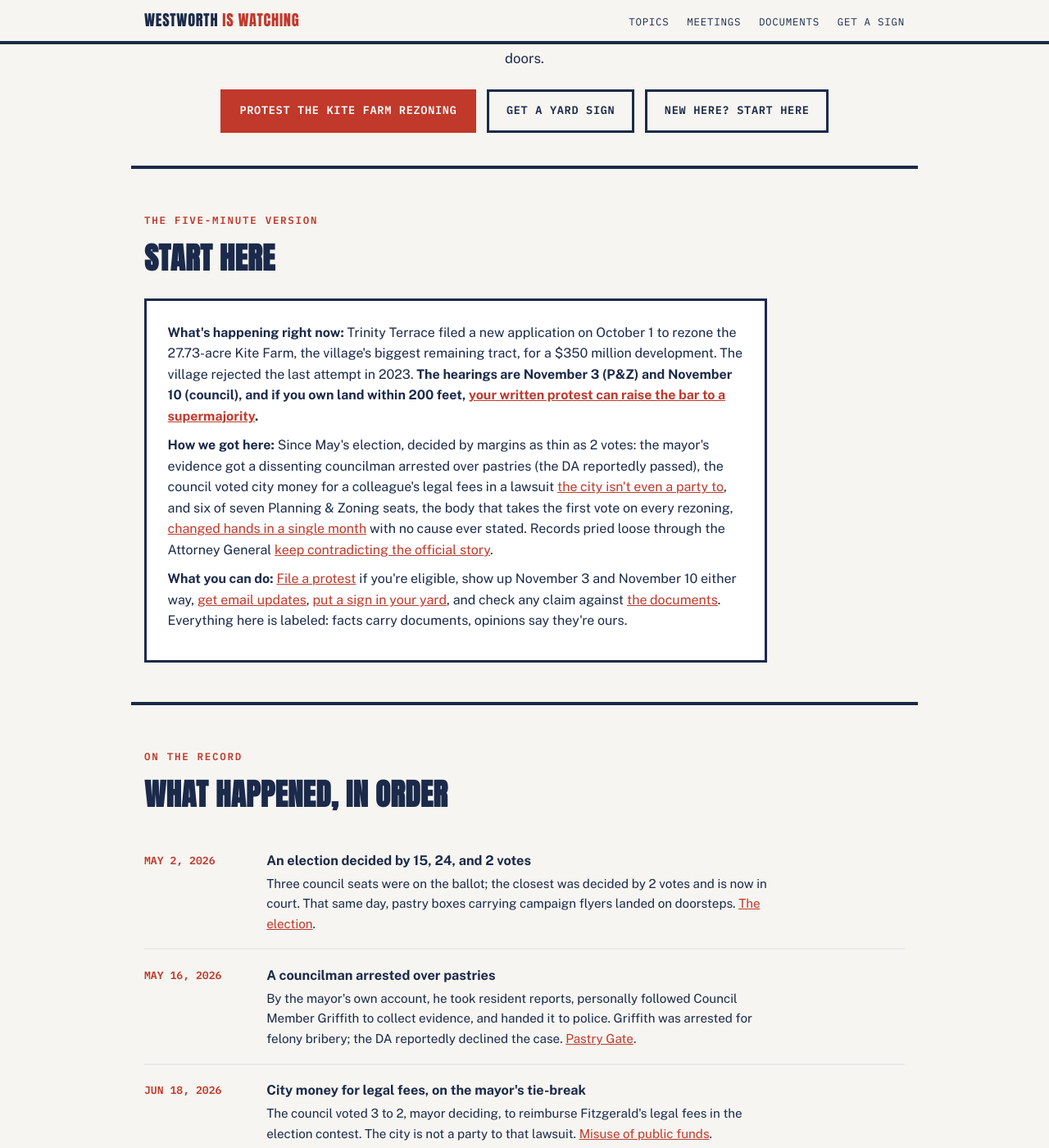
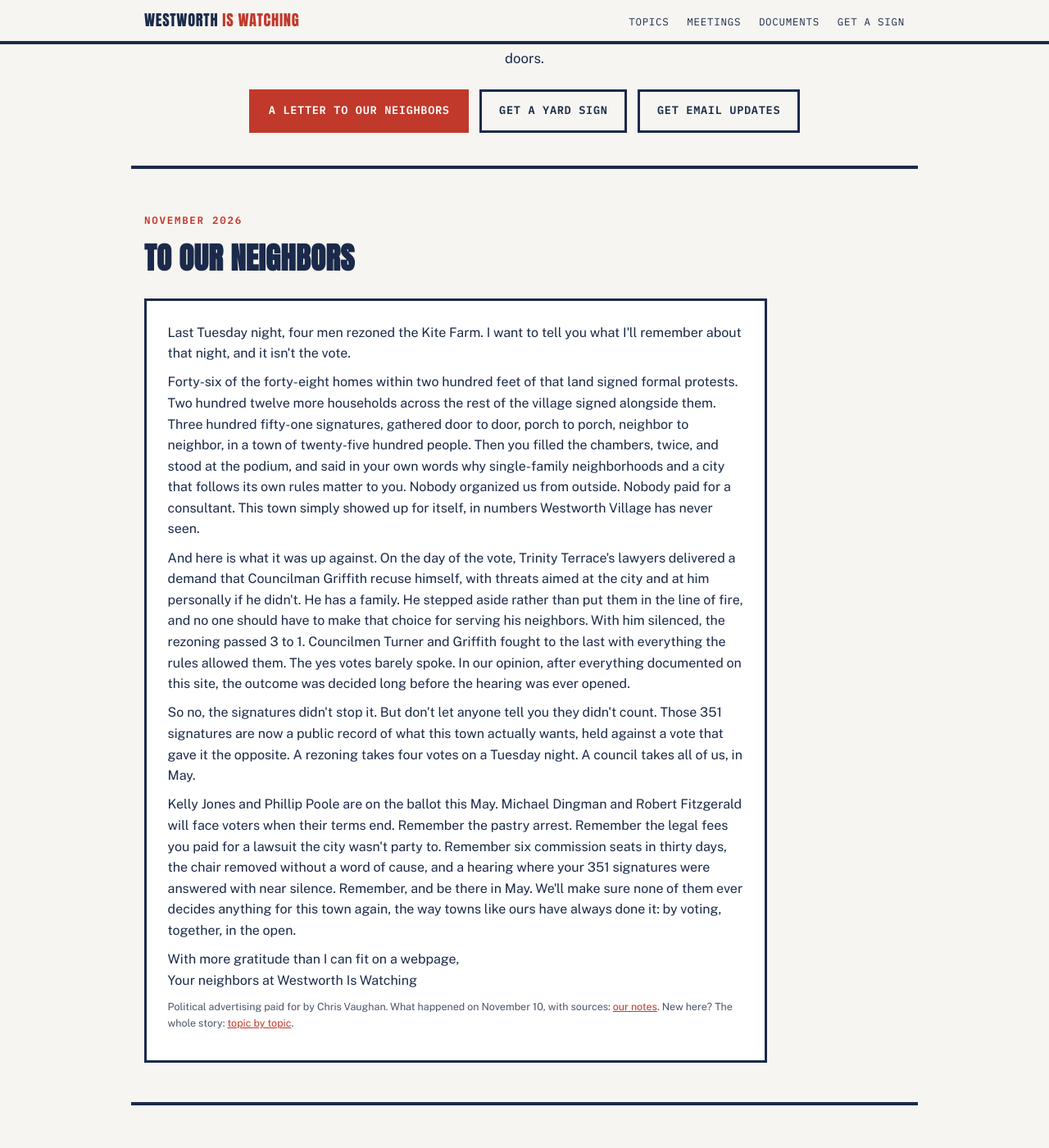
Before and after one commit to cvaughan28/westworth-is-watching, a Jekyll site: the page built from index.html, in a window 1280 px wide and 1400 px high, scrolled down 419 px. Shown: the whole window at 82% size. Built offline with Jekyll 4.4.1, drawn with Linux system fonts in a browser that asks for light colours; some of the changed text lies outside the part shown.

Commit message:
After November 10: a letter to our neighbors, the vote record, and the watch that continues

```diff
--- a/index.html
+++ b/index.html
@@ -11,22 +11,26 @@ layout: default
   <div class="stakes" aria-hidden="true"><i></i><i></i></div>
   <p class="lede">We're your neighbors in Westworth Village. We read the agendas, file the records requests, and show up to the meetings, so decisions about our town get made in front of us, not behind closed doors.</p>
   <div class="cta-row">
-    <a class="btn btn-solid" href="{{ '/protest/' | relative_url }}">Protest the Kite Farm rezoning</a>
+    <a class="btn btn-solid" href="#letter">A letter to our neighbors</a>
     <a class="btn btn-ghost" href="#sign">Get a yard sign</a>
-    <a class="btn btn-ghost" href="#start">New here? Start here</a>
+    <a class="btn btn-ghost" href="#alerts">Get email updates</a>
   </div>
 </div>
 
 <hr class="divider">
 
-<!-- ============ START HERE ============ -->
-<section id="start">
-  <span class="eyebrow">The five-minute version</span>
-  <h2>Start here</h2>
+<!-- ============ A LETTER TO OUR NEIGHBORS ============ -->
+<section id="letter">
+  <span class="eyebrow">November 2026</span>
+  <h2>To our neighbors</h2>
   <div class="starter">
-    <p><strong>What's happening right now:</strong> Trinity Terrace filed a new application on October 1 to rezone the 27.73-acre Kite Farm, the village's biggest remaining tract, for a $350 million development. The village rejected the last attempt in 2023. <strong>The hearings are November 3 (P&amp;Z) and November 10 (council), and if you own land within 200 feet, <a href="{{ '/protest/' | relative_url }}">your written protest can raise the bar to a supermajority</a>.</strong></p>
-    <p><strong>How we got here:</strong> Since May's election, decided by margins as thin as 2 votes: the mayor's evidence got a dissenting councilman arrested over pastries (the DA reportedly passed), the council voted city money for a colleague's legal fees in a lawsuit <a href="{{ '/topics/misuse-of-public-funds/' | relative_url }}">the city isn't even a party to</a>, and six of seven Planning &amp; Zoning seats, the body that takes the first vote on every rezoning, <a href="{{ '/topics/planning-and-zoning/' | relative_url }}">changed hands in a single month</a> with no cause ever stated. Records pried loose through the Attorney General <a href="{{ '/topics/records/' | relative_url }}">keep contradicting the official story</a>.</p>
-    <p><strong>What you can do:</strong> <a href="{{ '/protest/' | relative_url }}">File a protest</a> if you're eligible, show up November 3 and November 10 either way, <a href="#alerts">get email updates</a>, <a href="#sign">put a sign in your yard</a>, and check any claim against <a href="#documents">the documents</a>. Everything here is labeled: facts carry documents, opinions say they're ours.</p>
+    <p>Last Tuesday night, four men rezoned the Kite Farm. I want to tell you what I'll remember about that night, and it isn't the vote.</p>
+    <p>Forty-six of the forty-eight homes within two hundred feet of that land signed formal protests. Two hundred twelve more households across the rest of the village signed alongside them. Three hundred fifty-one signatures, gathered door to door, porch to porch, neighbor to neighbor, in a town of twenty-five hundred people. Then you filled the chambers, twice, and stood at the podium, and said in your own words why single-family neighborhoods and a city that follows its own rules matter to you. Nobody organized us from outside. Nobody paid for a consultant. This town simply showed up for itself, in numbers Westworth Village has never seen.</p>
+    <p>And here is what it was up against. On the day of the vote, Trinity Terrace's lawyers delivered a demand that Councilman Griffith recuse himself, with threats aimed at the city and at him personally if he didn't. He has a family. He stepped aside rather than put them in the line of fire, and no one should have to make that choice for serving his neighbors. With him silenced, the rezoning passed 3 to 1. Councilmen Turner and Griffith fought to the last with everything the rules allowed them. The yes votes barely spoke. In our opinion, after everything documented on this site, the outcome was decided long before the hearing was ever opened.</p>
+    <p>So no, the signatures didn't stop it. But don't let anyone tell you they didn't count. Those 351 signatures are now a public record of what this town actually wants, held against a vote that gave it the opposite. A rezoning takes four votes on a Tuesday night. A council takes all of us, in May.</p>
+    <p>Kelly Jones and Phillip Poole are on the ballot this May. Michael Dingman and Robert Fitzgerald will face voters when their terms end. Remember the pastry arrest. Remember the legal fees you paid for a lawsuit the city wasn't party to. Remember six commission seats in thirty days, the chair removed without a word of cause, and a hearing where your 351 signatures were answered with near silence. Remember, and be there in May. We'll make sure none of them ever decides anything for this town again, the way towns like ours have always done it: by voting, together, in the open.</p>
+    <p>With more gratitude than I can fit on a webpage,<br>Your neighbors at Westworth Is Watching</p>
+    <p style="font-size:.78rem;color:#4a5568">Political advertising paid for by Chris Vaughan. What happened on November 10, with sources: <a href="{{ '/meetings/2026-11-10-council-meeting/' | relative_url }}">our notes</a>. New here? The whole story: <a href="{{ '/topics/' | relative_url }}">topic by topic</a>.</p>
   </div>
 </section>
 
@@ -130,6 +134,14 @@ layout: default
     <div>
       <h3>The incompleteness case goes to every commissioner</h3>
       <p>A written comment delivered for the November 3 hearing lays out five defects, each cited to the city's own code: no deviations list, no owner signature, no survey, a draft ordinance missing everything a PD ordinance must contain, and no engineering review of this submittal. Under the code, incomplete applications "shall not be scheduled." <a href="{{ '/topics/trinity-terrace/' | relative_url }}">The case, in full</a>.</p>
+    </div>
+  </div>
+
+  <div class="event">
+    <div class="date">NOV 10, 2026</div>
+    <div>
+      <h3>351 signatures against. Four votes for.</h3>
+      <p>Protests from 46 of the 48 homes beside the tract and 212 more across town could not move it. After the applicant's day-of demand forced Councilman Griffith to recuse, the rezoning passed 3 to 1 with minimal debate. <a href="{{ '/meetings/2026-11-10-council-meeting/' | relative_url }}">Our notes</a>, and <a href="#letter">a letter to our neighbors</a>.</p>
     </div>
   </div>
 </section>
```
Also changed, not shown: _data/meetings.yml (+6 -16 lines), meetings/2026-11-10-council-meeting.md (added, +31 -0 lines), protest.md (+4 -0 lines), topics/trinity-terrace.md (+8 -4 lines).
